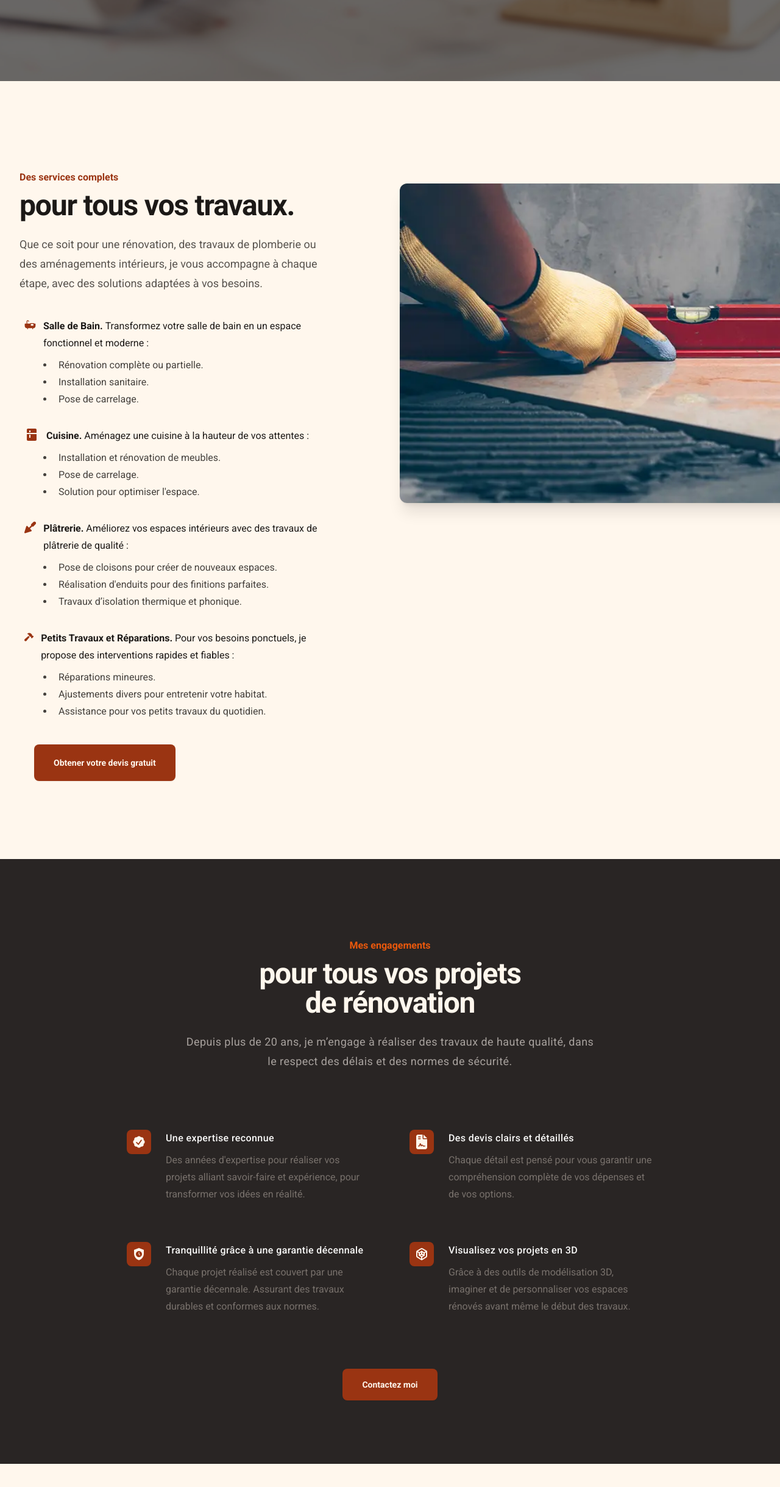
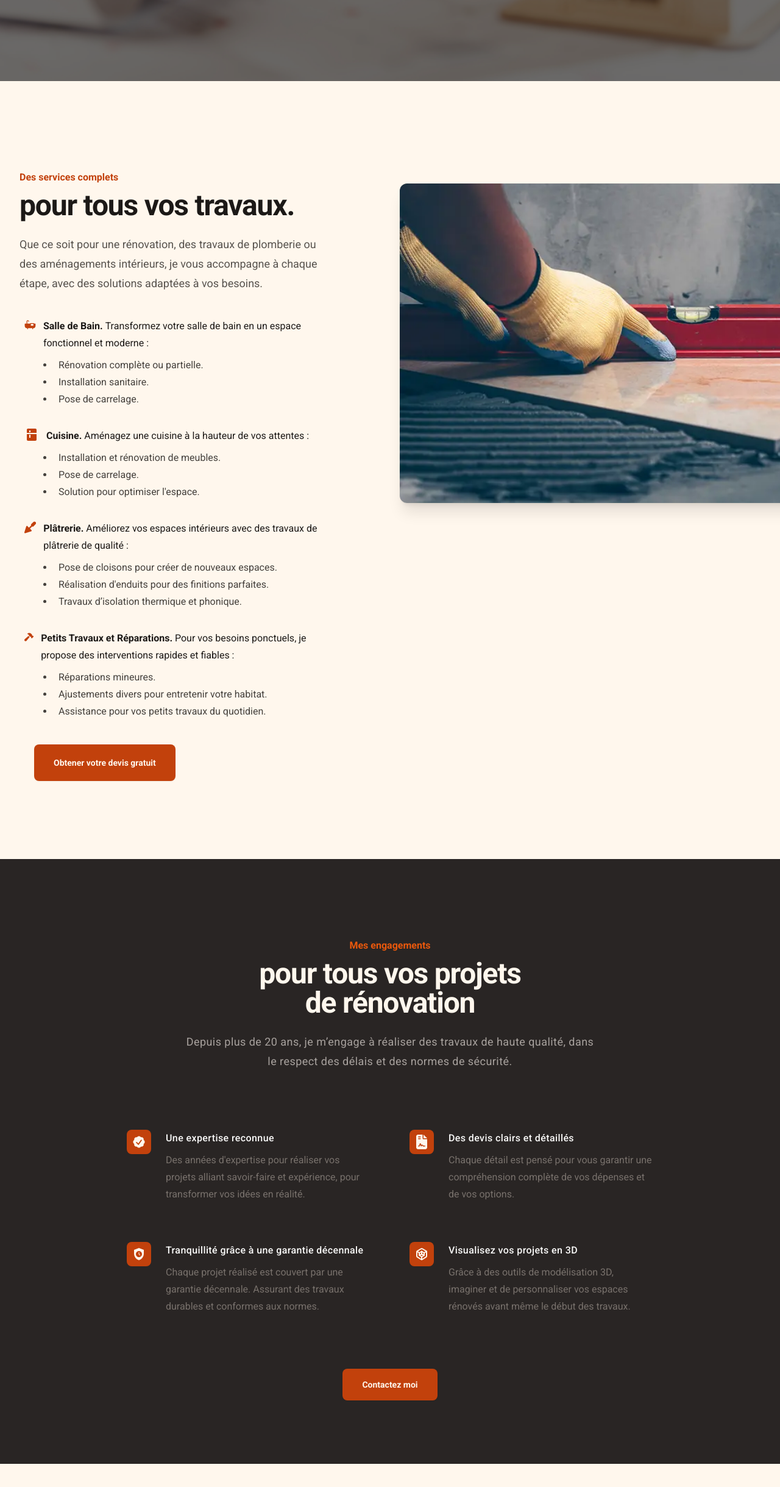
Before and after one commit to PierreMaze/clou-et-cie, a React (Vite) app: page / in a window 1280 px wide. Shown: the part 667-3106 px from the top of the page at 61% size. Built offline with nearby package versions, Linux system fonts and the light colour scheme.

Commit message:
Updated Tailwind components to use "stone" instead of "gray" for colors.

```diff
--- a/src/layout/Header.jsx
+++ b/src/layout/Header.jsx
@@ -110,7 +110,7 @@ const Header = () => {
               </button>
             </div>
             <div className="flow-root mt-6">
-              <div className="-my-6 divide-y divide-gray-500/10">
+              <div className="-my-6 divide-y divide-stone-500/10">
                 <div className="py-6 space-y-2 tracking-widest ">
                   <a
                     href="#services"
--- a/src/pages/Commitment.jsx
+++ b/src/pages/Commitment.jsx
@@ -55,7 +55,7 @@ const Commitment = () => {
             {commitments.map((commitments) => (
               <div key={commitments.id} className="relative pl-16 lg:mx-4">
                 <dt className="font-medium tracking-wide text-stone-50 text-base/7">
-                  <div className="absolute top-0 left-0 flex items-center justify-center bg-orange-800 rounded-lg size-10">
+                  <div className="absolute top-0 left-0 flex items-center justify-center bg-orange-700 rounded-lg size-10">
                     <commitments.icon
                       aria-hidden="true"
                       className="text-orange-50 size-6"
@@ -73,7 +73,7 @@ const Commitment = () => {
         <div className="flex justify-center w-full mx-auto mt-16 -mb-6">
           <a
             href="#contact"
-            className="w-full px-8 py-3 mt-6 text-sm font-semibold leading-7 text-center duration-300 ease-in-out delay-100 bg-orange-800 rounded-lg shadow-sm text-orange-50 sm:max-w-none sm:w-fit hover:bg-orange-900"
+            className="w-full px-8 py-3 mt-6 text-sm font-semibold leading-7 text-center duration-300 ease-in-out delay-100 bg-orange-700 rounded-lg shadow-sm text-orange-50 sm:max-w-none sm:w-fit hover:bg-orange-800"
           >
             Contactez moi
           </a>
--- a/src/pages/Services.jsx
+++ b/src/pages/Services.jsx
@@ -61,7 +61,7 @@ const Services = () => {
         <div className="grid max-w-2xl grid-cols-1 mx-auto gap-x-8 gap-y-16 sm:gap-y-20 lg:mx-0 lg:max-w-none lg:grid-cols-2">
           <div className="lg:pt-4 lg:pr-8" id="services">
             <div className="lg:max-w-lg">
-              <h2 className="font-semibold text-orange-800 text-base/7">
+              <h2 className="font-semibold text-orange-700 text-base/7">
                 Des services complets
               </h2>
               <p className="mt-2 text-4xl font-semibold tracking-tight text-stone-900 text-pretty sm:text-5xl">
@@ -78,7 +78,7 @@ const Services = () => {
                     <dt className="flex -ml-2 space-x-1 font-normal text-stone-900">
                       <service.icon
                         aria-hidden="true"
-                        className="inline mr-2 text-orange-800 size-6"
+                        className="inline mr-2 -mt-2 text-orange-700 lg:mt-0 size-10 lg:size-6"
                       />
                       <div className="inline">
                         <strong>{service.title}</strong>
@@ -101,7 +101,7 @@ const Services = () => {
             <div className="flex">
               <a
                 href="#contact"
-                className="w-full py-4 mt-10 text-sm font-semibold leading-7 text-center duration-300 ease-in-out delay-100 bg-orange-800 rounded-lg shadow-sm lg:ml-6 mx- text-orange-50 sm:max-w-none sm:w-fit sm:px-8 hover:bg-orange-900"
+                className="w-full py-4 mt-10 text-sm font-semibold leading-7 text-center duration-300 ease-in-out delay-100 bg-orange-700 rounded-lg shadow-sm lg:ml-6 mx- text-orange-50 sm:max-w-none sm:w-fit sm:px-8 hover:bg-orange-900"
               >
                 Obtener votre devis gratuit
               </a>
```
